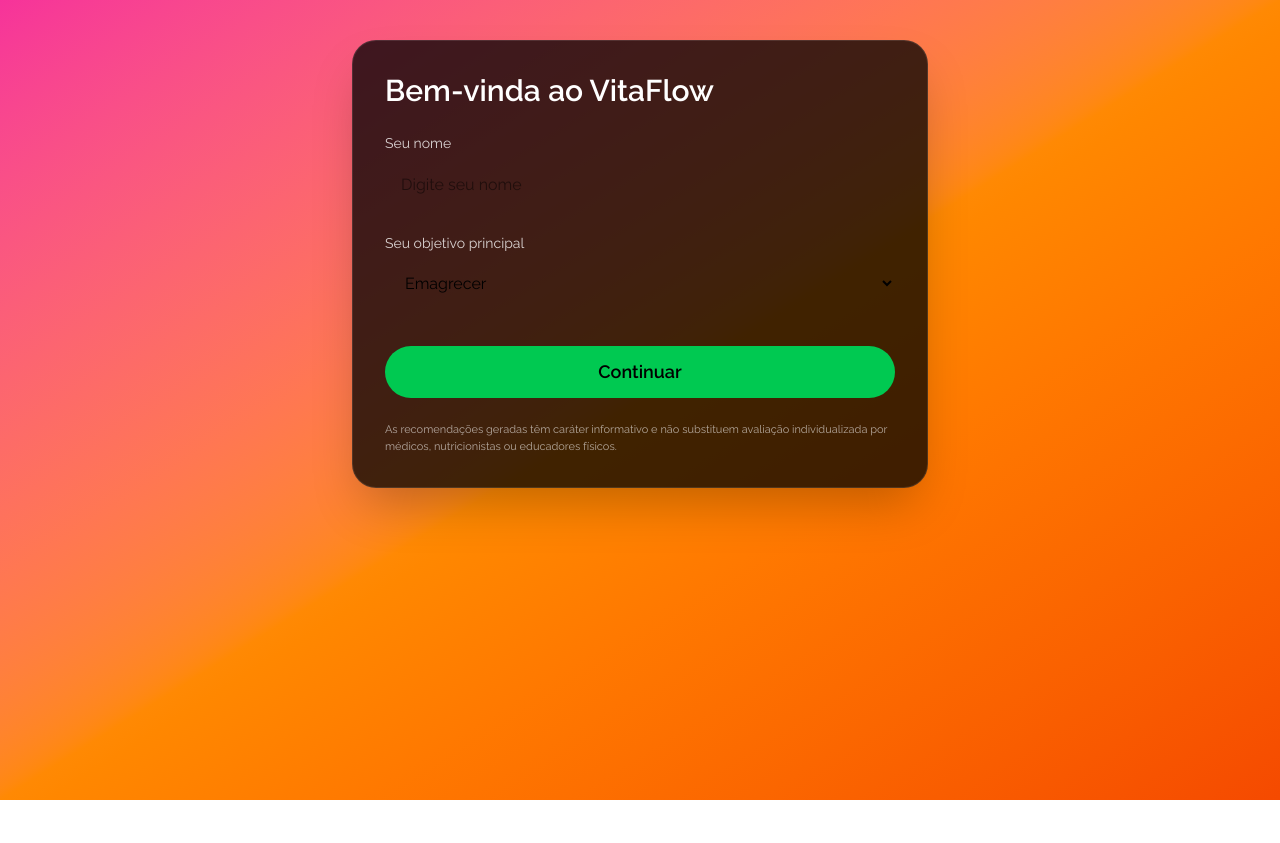
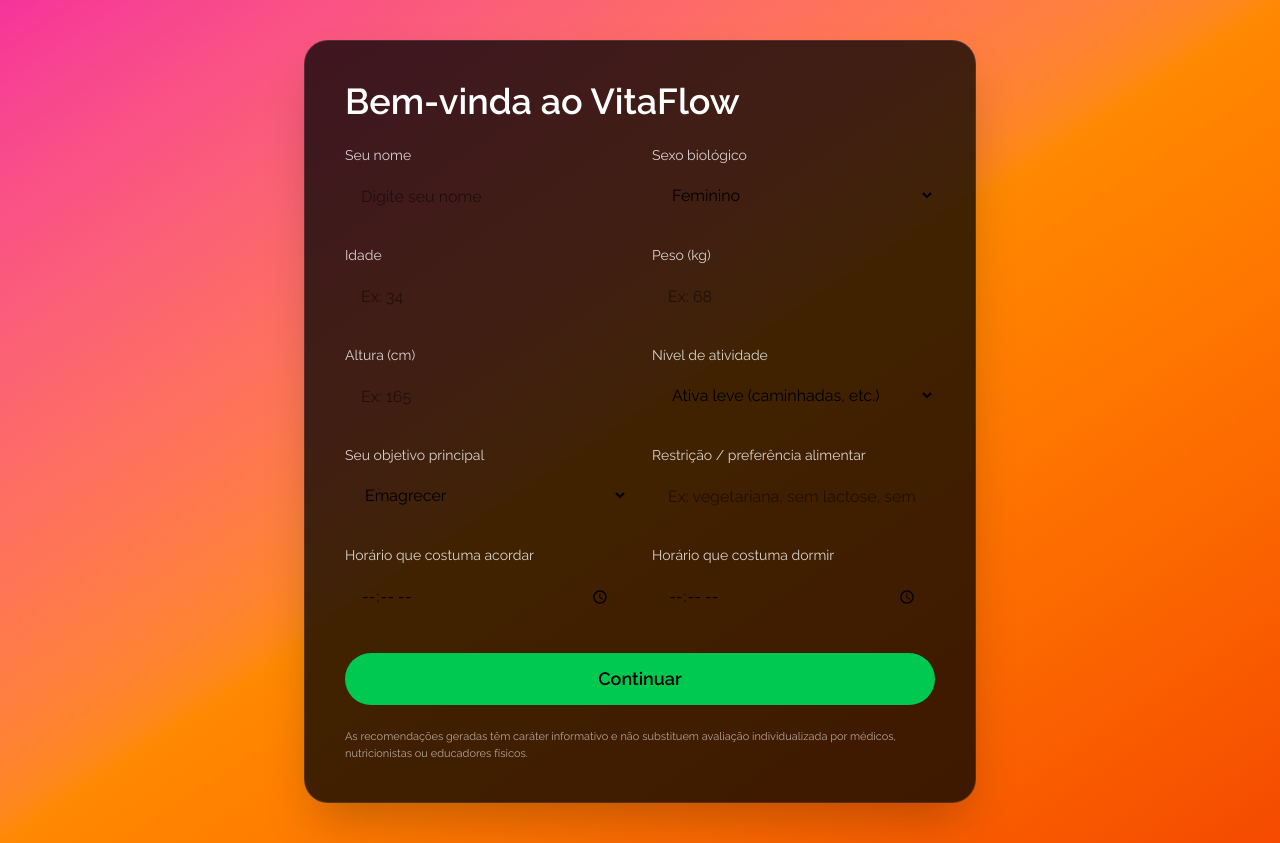
Before and after one commit to victoriadiasr-tech/vitaflow-app, a Next.js app: page /onboarding in a window 1280 px wide. Before the commit the page ends 800 px from the top, so only its background shows below. Built offline with nearby package versions, Linux system fonts and the light colour scheme.

Commit message:
atualização da landing

```diff
--- a/package.json
+++ b/package.json
@@ -9,7 +9,9 @@
     "lint": "eslint"
   },
   "dependencies": {
+    "dotenv": "^17.2.3",
     "next": "16.0.3",
+    "openai": "^6.9.0",
     "react": "19.2.0",
     "react-dom": "19.2.0"
   },
--- /dev/null
+++ b/src/app/api/plan/route.ts
@@ -0,0 +1,85 @@
+import OpenAI from "openai";
+
+const client = new OpenAI({
+  apiKey: process.env.OPENAI_API_KEY,
+});
+
+export async function POST(req: Request) {
+  try {
+    const body = await req.json();
+    const user = body?.user;
+
+    if (!client.apiKey) {
+      return new Response(
+        JSON.stringify({ error: "OPENAI_API_KEY não configurada." }),
+        { status: 500 }
+      );
+    }
+
+    const prompt = `
+Você é um assistente de saúde e bem-estar que cria um plano diário PRÁTICO, SEGURO e REALISTA.
+
+Dados da pessoa:
+- Nome: ${user?.name ?? "Não informado"}
+- Objetivo principal: ${user?.goal ?? "Não informado"}
+- Idade: ${user?.age ?? "Não informado"}
+- Peso: ${user?.weight ?? "Não informado"} kg
+- Altura: ${user?.height ?? "Não informado"} cm
+- Sexo: ${user?.sex ?? "Não informado"}
+- Nível de atividade: ${user?.activityLevel ?? "Não informado"}
+- Restrições ou preferências alimentares: ${user?.dietRestrictions ?? "Não informado"}
+- Horário típico: acorda às ${user?.wakeTime ?? "Não informado"} e dorme às ${user?.sleepTime ?? "Não informado"}
+
+Monte um plano diário COMPLETO, em português, com os tópicos:
+
+1) METAS DO DIA (água, passos, sono, foco principal)
+2) ROTINA DE TREINO (duração, tipo, nível iniciante a intermediário, com variações seguras)
+3) ALIMENTAÇÃO DO DIA (ideias de refeições para café, almoço, lanche, jantar)
+4) RECEITAS SIMPLES (1 ou 2 exemplos com ingredientes básicos)
+5) HÁBITOS DE BEM-ESTAR (sono, estresse, pausas, etc.)
+6) OBSERVAÇÕES DE SEGURANÇA (deixar claro que é um plano geral, não substitui profissionais)
+
+Regras:
+- Respeite restrições alimentares e nível de condicionamento.
+- Evite qualquer dieta extrema, jejum louco ou treino de risco.
+- Nunca faça promessas milagrosas.
+- Deixe claro que é conteúdo geral, não é consulta médica.
+
+Formato de saída:
+- Use títulos em MAIÚSCULO (tipo "METAS DO DIA")
+- Use listas com bullet points.
+- Não use JSON, apenas texto bem organizado.
+`;
+
+    const completion = await client.chat.completions.create({
+      model: "gpt-4.1-mini",
+      messages: [
+        {
+          role: "system",
+          content:
+            "Você é um assistente de saúde responsável, focado em planos diários realistas e seguros.",
+        },
+        { role: "user", content: prompt },
+      ],
+      temperature: 0.7,
+      max_tokens: 900,
+    });
+
+    const plan =
+      completion.choices[0]?.message?.content ??
+      "Não foi possível gerar um plano agora. Tente novamente em alguns instantes.";
+
+    return new Response(JSON.stringify({ plan }), {
+      status: 200,
+      headers: { "Content-Type": "application/json" },
+    });
+  } catch (e) {
+    console.error(e);
+    return new Response(
+      JSON.stringify({
+        error: "Erro ao gerar plano. Tente novamente.",
+      }),
+      { status: 500 }
+    );
+  }
+}
--- a/src/app/dashboard/page.tsx
+++ b/src/app/dashboard/page.tsx
@@ -5,10 +5,21 @@
 type UserData = {
   name: string;
   goal: string;
+  age?: number;
+  weight?: number;
+  height?: number;
+  sex?: string;
+  activityLevel?: string;
+  dietRestrictions?: string;
+  wakeTime?: string;
+  sleepTime?: string;
 };
 
 export default function Dashboard() {
   const [user, setUser] = useState<UserData | null>(null);
+  const [plan, setPlan] = useState<string | null>(null);
+  const [loading, setLoading] = useState(false);
+  const [error, setError] = useState<string | null>(null);
 
   useEffect(() => {
     if (typeof window !== "undefined") {
@@ -17,7 +28,7 @@
         try {
           setUser(JSON.parse(raw));
         } catch {
-          // se der erro, ignora
+          // ignore erro de parse
         }
       }
     }
@@ -32,6 +43,36 @@
   const nome = user?.name || "Você";
   const objetivo = user?.goal || "manter uma rotina saudável";
 
+  async function handleGeneratePlan() {
+    if (!user) {
+      alert("Preencha o onboarding primeiro 🙂");
+      return;
+    }
+
+    try {
+      setLoading(true);
+      setError(null);
+
+      const res = await fetch("/api/plan", {
+        method: "POST",
+        headers: { "Content-Type": "application/json" },
+        body: JSON.stringify({ user }),
+      });
+
+      if (!res.ok) {
+        throw new Error("Erro ao gerar plano");
+      }
+
+      const data = await res.json();
+      setPlan(data.plan as string);
+    } catch (e) {
+      console.error(e);
+      setError("Não foi possível gerar o plano agora. Tente novamente.");
+    } finally {
+      setLoading(false);
+    }
+  }
+
   return (
     <main className="min-h-screen bg-gradient-to-br from-pink-500 via-orange-400 to-orange-600 px-6 py-10">
       <div className="max-w-5xl mx-auto bg-black/75 rounded-3xl p-8 md:p-10 shadow-2xl border border-white/10 text-white">
@@ -44,51 +85,33 @@
               {hoje} • Foco em: {objetivo}.
             </p>
           </div>
-          <button className="px-6 py-2 rounded-full bg-green-500 hover:bg-green-600 text-black font-semibold text-sm md:text-base transition-transform hover:scale-105">
-            Gerar novo plano
+          <button
+            onClick={handleGeneratePlan}
+            disabled={loading}
+            className="px-6 py-2 rounded-full bg.green-500 hover:bg-green-600 disabled:opacity-60 disabled:cursor-not-allowed text-black font-semibold text-sm md:text-base transition-transform hover:scale-105"
+          >
+            {loading ? "Gerando plano..." : "Gerar novo plano"}
           </button>
         </header>
 
-        <section className="grid md:grid-cols-3 gap-5 mb-8">
-          <div className="bg-white/5 rounded-2xl p-5 border border-white/10">
-            <h2 className="text-sm font-semibold mb-2 text-white/80">
-              Metas do dia
-            </h2>
-            <ul className="text-sm text-white/80 space-y-1">
-              <li>💧 2,3 L de água</li>
-              <li>🚶‍♀️ 7.000 passos</li>
-              <li>🛏️ 7h de sono</li>
-              <li>🔥 1.800 kcal totais</li>
-            </ul>
+        {error && (
+          <div className="mb-4 text-sm text-red-300 bg-red-900/40 border border-red-500/40 rounded-xl px-4 py-3">
+            {error}
           </div>
+        )}
 
-          <div className="bg-white/5 rounded-2xl p-5 border border-white/10">
-            <h2 className="text-sm font-semibold mb-2 text-white/80">
-              Treino sugerido
-            </h2>
-            <p className="text-sm text-white/80 mb-2">Duração: 25 minutos</p>
-            <ul className="text-sm text-white/80 space-y-1">
-              <li>• Aquecimento leve (5 min)</li>
-              <li>• Agachamento, flexão, remada (3x12)</li>
-              <li>• Prancha e abdominal (3x30s)</li>
-              <li>• Alongamento final (5 min)</li>
-            </ul>
-          </div>
+        {plan ? (
+          <section className="bg-white/5 rounded-2xl p-5 border border-white/10 text-sm text-white/80 whitespace-pre-wrap">
+            {plan}
+          </section>
+        ) : (
+          <section className="bg-white/5 rounded-2xl p-5 border border-white/10 text-sm text-white/80">
+            Clique em <strong>“Gerar novo plano”</strong> para criar seu plano
+            diário personalizado com base nos seus dados.
+          </section>
+        )}
 
-          <div className="bg-white/5 rounded-2xl p-5 border border-white/10">
-            <h2 className="text-sm font-semibold mb-2 text-white/80">
-              Alimentação do dia
-            </h2>
-            <ul className="text-sm text-white/80 space-y-1">
-              <li>🍳 Café: ovos + frutas</li>
-              <li>🍚 Almoço: proteína + carbo bom + salada</li>
-              <li>🥜 Lanche: iogurte ou castanhas</li>
-              <li>🥗 Jantar: refeição leve com proteína</li>
-            </ul>
-          </div>
-        </section>
-
-        <section className="bg-white/5 rounded-2xl p-5 border border-white/10 text-xs text-white/60">
+        <section className="bg-white/5 rounded-2xl p-5 border border.white/10 text-xs text-white/60 mt-6">
           As orientações aqui apresentadas possuem caráter informativo e
           educativo e não substituem avaliação individualizada por médicos,
           nutricionistas ou educadores físicos. Sempre consulte profissionais
--- a/src/app/onboarding/page.tsx
+++ b/src/app/onboarding/page.tsx
@@ -6,6 +6,15 @@
 export default function Onboarding() {
   const [name, setName] = useState("");
   const [goal, setGoal] = useState("emagrecer");
+  const [age, setAge] = useState("");
+  const [weight, setWeight] = useState("");
+  const [height, setHeight] = useState("");
+  const [sex, setSex] = useState("feminino");
+  const [activityLevel, setActivityLevel] = useState("leve");
+  const [dietRestrictions, setDietRestrictions] = useState("");
+  const [wakeTime, setWakeTime] = useState("");
+  const [sleepTime, setSleepTime] = useState("");
+
   const router = useRouter();
 
   function handleContinue() {
@@ -14,9 +23,21 @@
       return;
     }
 
-    const data = { name, goal };
+    const user = {
+      name,
+      goal,
+      age: age ? Number(age) : undefined,
+      weight: weight ? Number(weight) : undefined,
+      height: height ? Number(height) : undefined,
+      sex,
+      activityLevel,
+      dietRestrictions: dietRestrictions || undefined,
+      wakeTime: wakeTime || undefined,
+      sleepTime: sleepTime || undefined,
+    };
+
     if (typeof window !== "undefined") {
-      localStorage.setItem("vitaflow-user", JSON.stringify(data));
+      localStorage.setItem("vitaflow-user", JSON.stringify(user));
     }
 
     router.push("/dashboard");
@@ -24,16 +45,14 @@
 
   return (
     <main className="min-h-screen bg-gradient-to-br from-pink-500 via-orange-400 to-orange-600 px-6 py-10">
-      <div className="max-w-xl mx-auto bg-black/75 rounded-3xl p-8 shadow-2xl border border-white/10">
-        <h1 className="text-3xl font-semibold mb-6 text-white">
+      <div className="max-w-2xl mx-auto bg-black/75 rounded-3xl p-8 md:p-10 shadow-2xl border border-white/10 text-white">
+        <h1 className="text-3xl md:text-4xl font-semibold mb-6">
           Bem-vinda ao VitaFlow
         </h1>
 
-        <div className="space-y-6">
+        <div className="grid md:grid-cols-2 gap-6 mb-6">
           <div>
-            <label className="block mb-2 text-sm text-white/80">
-              Seu nome
-            </label>
+            <label className="block mb-2 text-sm text-white/80">Seu nome</label>
             <input
               type="text"
               className="w-full px-4 py-3 rounded-xl text-black outline-none"
@@ -43,6 +62,78 @@
             />
           </div>
 
+          <div>
+            <label className="block mb-2 text-sm text-white/80">
+              Sexo biológico
+            </label>
+            <select
+              className="w-full px-4 py-3 rounded-xl text-black outline-none"
+              value={sex}
+              onChange={(e) => setSex(e.target.value)}
+            >
+              <option value="feminino">Feminino</option>
+              <option value="masculino">Masculino</option>
+              <option value="outro">Outro / Prefiro não dizer</option>
+            </select>
+          </div>
+
+          <div>
+            <label className="block mb-2 text-sm text-white/80">Idade</label>
+            <input
+              type="number"
+              min={12}
+              max={99}
+              className="w-full px-4 py-3 rounded-xl text-black outline-none"
+              placeholder="Ex: 34"
+              value={age}
+              onChange={(e) => setAge(e.target.value)}
+            />
+          </div>
+
+          <div>
+            <label className="block mb-2 text-sm text-white/80">
+              Peso (kg)
+            </label>
+            <input
+              type="number"
+              className="w-full px-4 py-3 rounded-xl text-black outline-none"
+              placeholder="Ex: 68"
+              value={weight}
+              onChange={(e) => setWeight(e.target.value)}
+            />
+          </div>
+
+          <div>
+            <label className="block mb-2 text-sm text-white/80">
+              Altura (cm)
+            </label>
+            <input
+              type="number"
+              className="w-full px-4 py-3 rounded-xl text-black outline-none"
+              placeholder="Ex: 165"
+              value={height}
+              onChange={(e) => setHeight(e.target.value)}
+            />
+          </div>
+
+          <div>
+            <label className="block mb-2 text-sm text-white/80">
+              Nível de atividade
+            </label>
+            <select
+              className="w-full px-4 py-3 rounded-xl text-black outline-none"
+              value={activityLevel}
+              onChange={(e) => setActivityLevel(e.target.value)}
+            >
+              <option value="sedentario">Sedentária</option>
+              <option value="leve">Ativa leve (caminhadas, etc.)</option>
+              <option value="moderado">Ativa moderada (3x/semana)</option>
+              <option value="intenso">Ativa intensa (5x/semana ou mais)</option>
+            </select>
+          </div>
+        </div>
+
+        <div className="grid md:grid-cols-2 gap-6 mb-6">
           <div>
             <label className="block mb-2 text-sm text-white/80">
               Seu objetivo principal
@@ -59,13 +150,50 @@
             </select>
           </div>
 
-          <button
-            onClick={handleContinue}
-            className="w-full mt-4 px-8 py-3 rounded-full bg-green-500 hover:bg-green-600 text-black font-semibold text-lg transition-transform hover:scale-105"
-          >
-            Continuar
-          </button>
+          <div>
+            <label className="block mb-2 text-sm text-white/80">
+              Restrição / preferência alimentar
+            </label>
+            <input
+              type="text"
+              className="w-full px-4 py-3 rounded-xl text-black outline-none"
+              placeholder="Ex: vegetariana, sem lactose, sem glúten..."
+              value={dietRestrictions}
+              onChange={(e) => setDietRestrictions(e.target.value)}
+            />
+          </div>
+
+          <div>
+            <label className="block mb-2 text-sm text-white/80">
+              Horário que costuma acordar
+            </label>
+            <input
+              type="time"
+              className="w-full px-4 py-3 rounded-xl text-black outline-none"
+              value={wakeTime}
+              onChange={(e) => setWakeTime(e.target.value)}
+            />
+          </div>
+
+          <div>
+            <label className="block mb-2 text-sm text-white/80">
+              Horário que costuma dormir
+            </label>
+            <input
+              type="time"
+              className="w-full px-4 py-3 rounded-xl text-black outline-none"
+              value={sleepTime}
+              onChange={(e) => setSleepTime(e.target.value)}
+            />
+          </div>
         </div>
+
+        <button
+          onClick={handleContinue}
+          className="w-full mt-2 px-8 py-3 rounded-full bg-green-500 hover:bg-green-600 text-black font-semibold text-lg transition-transform hover:scale-105"
+        >
+          Continuar
+        </button>
 
         <p className="text-[11px] text-white/60 mt-6">
           As recomendações geradas têm caráter informativo e não substituem
```
Also changed, not shown: 1 other file (tests, documents, lock files or other folders).
